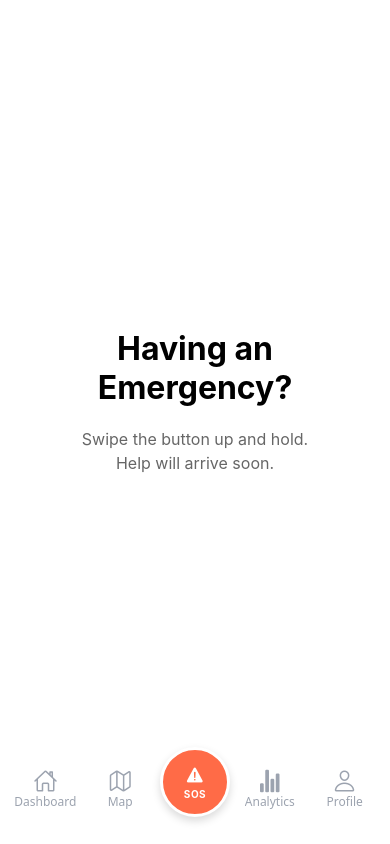
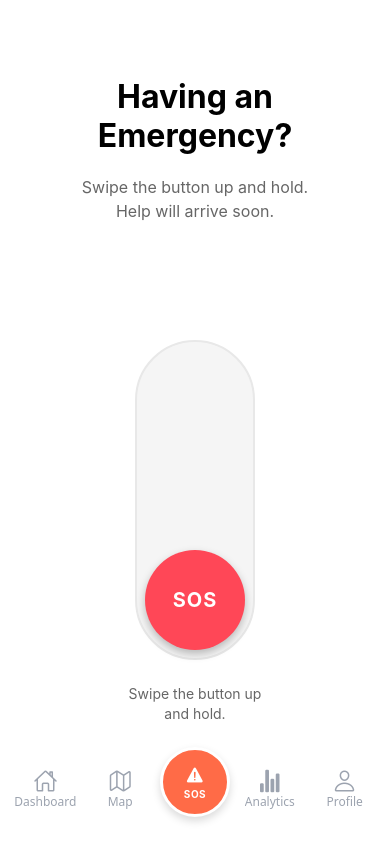
Before and after one commit to JoshuaSutherland43/WIL_App, a React Native app: screen /Sos in a window 390 px wide. Built offline with nearby package versions, Linux system fonts and the light colour scheme.

Commit message:
Added Swipeable SOS Button UI

```diff
--- a/screens/Sos/SosAlertScreen.tsx
+++ b/screens/Sos/SosAlertScreen.tsx
@@ -5,6 +5,7 @@ const SosAlertScreen = () => {
   return (
     <View style={styles.container}>
       <StatusBar barStyle="dark-content" backgroundColor="#FFFFFF" />
+
       <View style={styles.mainContent}>
         <Text style={styles.title}>Having an Emergency?</Text>
         <Text style={styles.subtitle}>
@@ -12,10 +13,18 @@ const SosAlertScreen = () => {
         </Text>
       </View>
 
-      {/* Bottom Navigation Placeholder */}
-      <View style={styles.bottomNav}>
-        {/* Navigation buttons to be added */}
+      <View style={styles.buttonContainer}>
+        <View style={styles.swipeContainer}>
+          <View style={styles.swipeTrack}>
+            <View style={styles.sosButton}>
+              <Text style={styles.sosText}>SOS</Text>
+            </View>
+          </View>
+          <Text style={styles.swipeInstruction}>Swipe the button up{'\n'}and hold.</Text>
+        </View>
       </View>
+
+      <View style={styles.bottomNav} />
     </View>
   );
 };
@@ -42,6 +51,55 @@ const styles = StyleSheet.create({
     lineHeight: 24,
     marginBottom: 40,
   },
+  buttonContainer: {
+    paddingHorizontal: 40,
+    paddingBottom: 120,
+    alignItems: 'center',
+  },
+  swipeContainer: {
+    alignItems: 'center',
+    position: 'relative',
+  },
+  swipeTrack: {
+    width: 120,
+    height: 320,
+    backgroundColor: '#F5F5F5',
+    borderRadius: 60,
+    justifyContent: 'flex-end',
+    alignItems: 'center',
+    paddingBottom: 8,
+    borderWidth: 2,
+    borderColor: '#E8E8E8',
+    position: 'relative',
+  },
+  sosButton: {
+    width: 100,
+    height: 100,
+    borderRadius: 50,
+    backgroundColor: '#FF4757',
+    justifyContent: 'center',
+    alignItems: 'center',
+    shadowColor: '#000',
+    shadowOffset: { width: 0, height: 4 },
+    shadowOpacity: 0.25,
+    shadowRadius: 8,
+    elevation: 8,
+    position: 'absolute',
+    bottom: 8,
+  },
+  sosText: {
+    fontSize: 20,
+    fontWeight: 'bold',
+    color: '#FFF',
+    letterSpacing: 1,
+  },
+  swipeInstruction: {
+    fontSize: 14,
+    color: '#666',
+    textAlign: 'center',
+    marginTop: 24,
+    lineHeight: 20,
+  },
   bottomNav: {
     position: 'absolute',
     bottom: 0,
```
